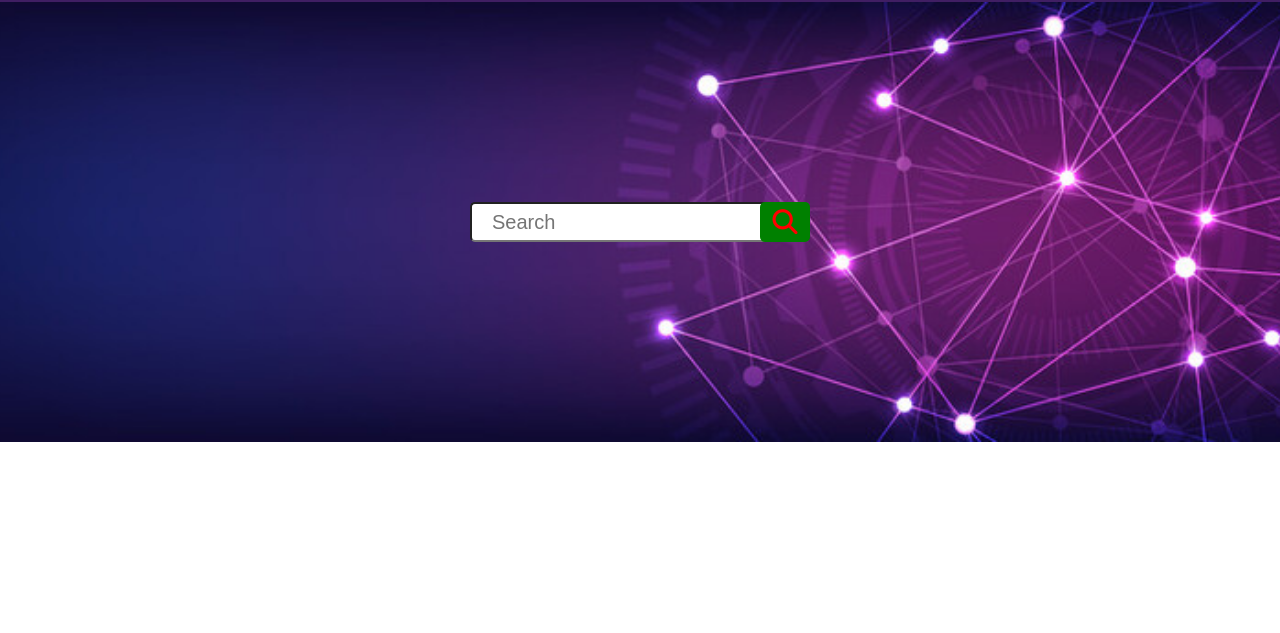
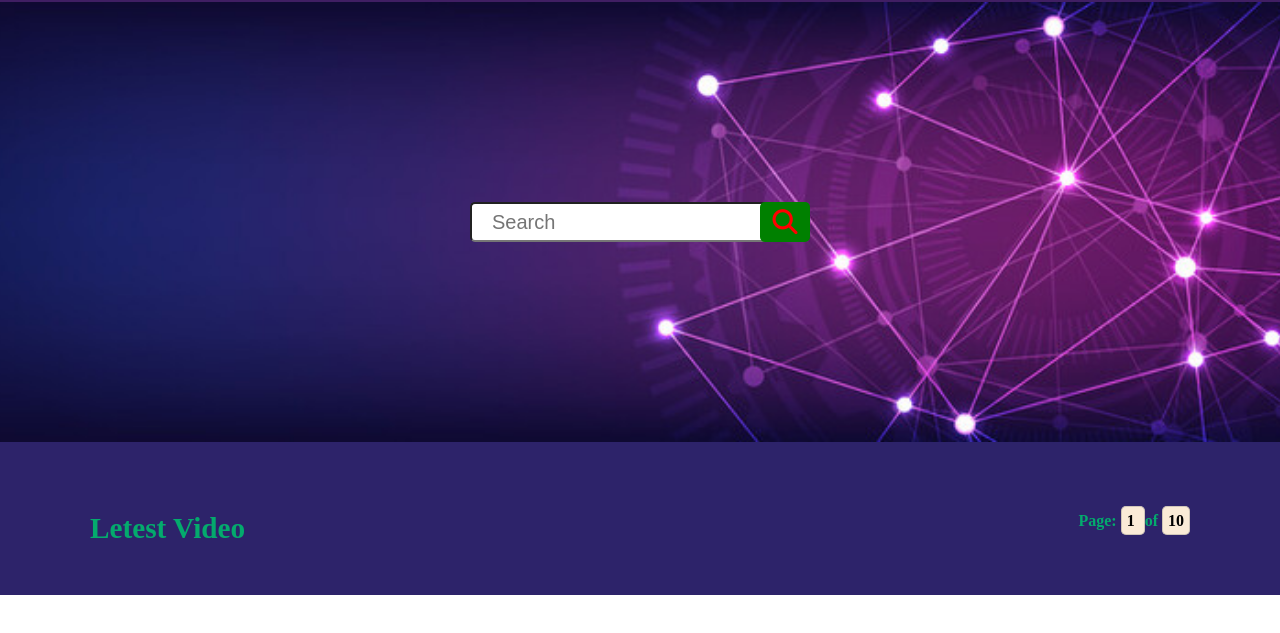
Before and after one commit to nayem-ahmed1/multiple-page-website, a plain HTML site: page index.html in a window 1280 px wide. Shown: the part 65-698 px from the top of the page. Drawn offline with Linux system fonts and the light colour scheme.

Commit message:
commit for main section

```diff
--- a/index.html
+++ b/index.html
@@ -33,8 +33,20 @@
                 <i class="fas fa-search"></i>
             </div>
         </div>
+    </header>
 
-    </header>
+    <main>
+        <div id="main-section">
+             <div class="letest-video-parent">
+                <div class="letest-video-text">
+                    <h3> Letest Video </h3>
+                </div>
+                <div class="letest-page">
+                    <h4> Page: <span> 1 </span> of <span> 10 </span> </h4>
+                </div>
+            </div>
+        </div>
+    </main>
 
 
 
--- a/style.css
+++ b/style.css
@@ -68,3 +68,36 @@ header{
     padding: 5px 20px;
     font-size: 20px;
 }
+
+/* main section code start here */
+
+main{
+    background-color: #2D236A;
+    padding-top: 20px;
+}
+#main-section{
+    width: 1100px;
+    margin: 0px auto;
+    padding: 50px 0px;
+}
+.letest-video-parent{
+    display: flex;
+    justify-content: space-between;
+}
+.letest-video-text{
+    color: #04AA6D;
+    font-size: 25px;
+    font-weight: bold;
+}
+.letest-page{
+    color: #04AA6D;
+}
+.letest-page span{
+    color: black;
+    background-color: antiquewhite;
+    padding: 5px;
+    border-radius: 5px;
+    border: 1px solid #8080805b;gid
+    margin: 0px 10px;
+    cursor: pointer;
+}
```
